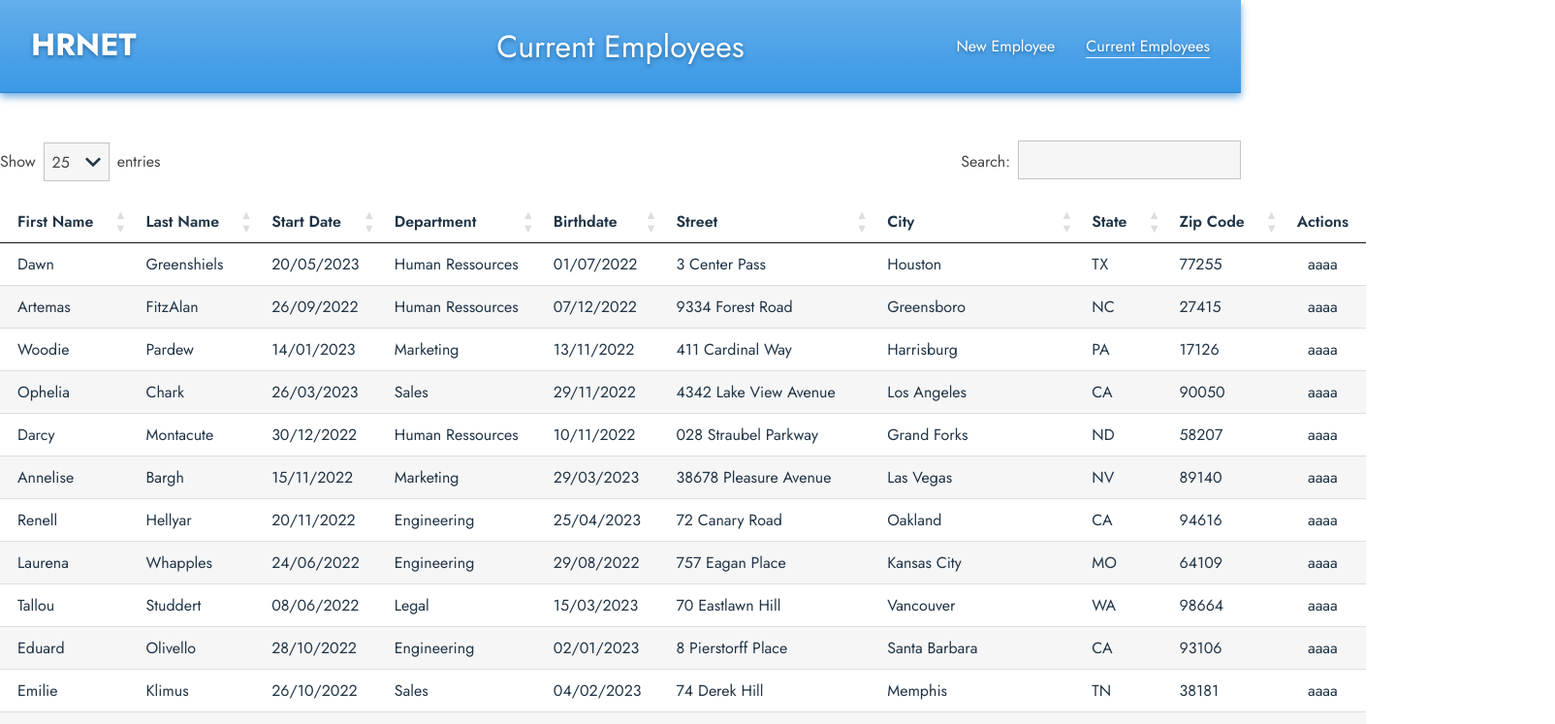
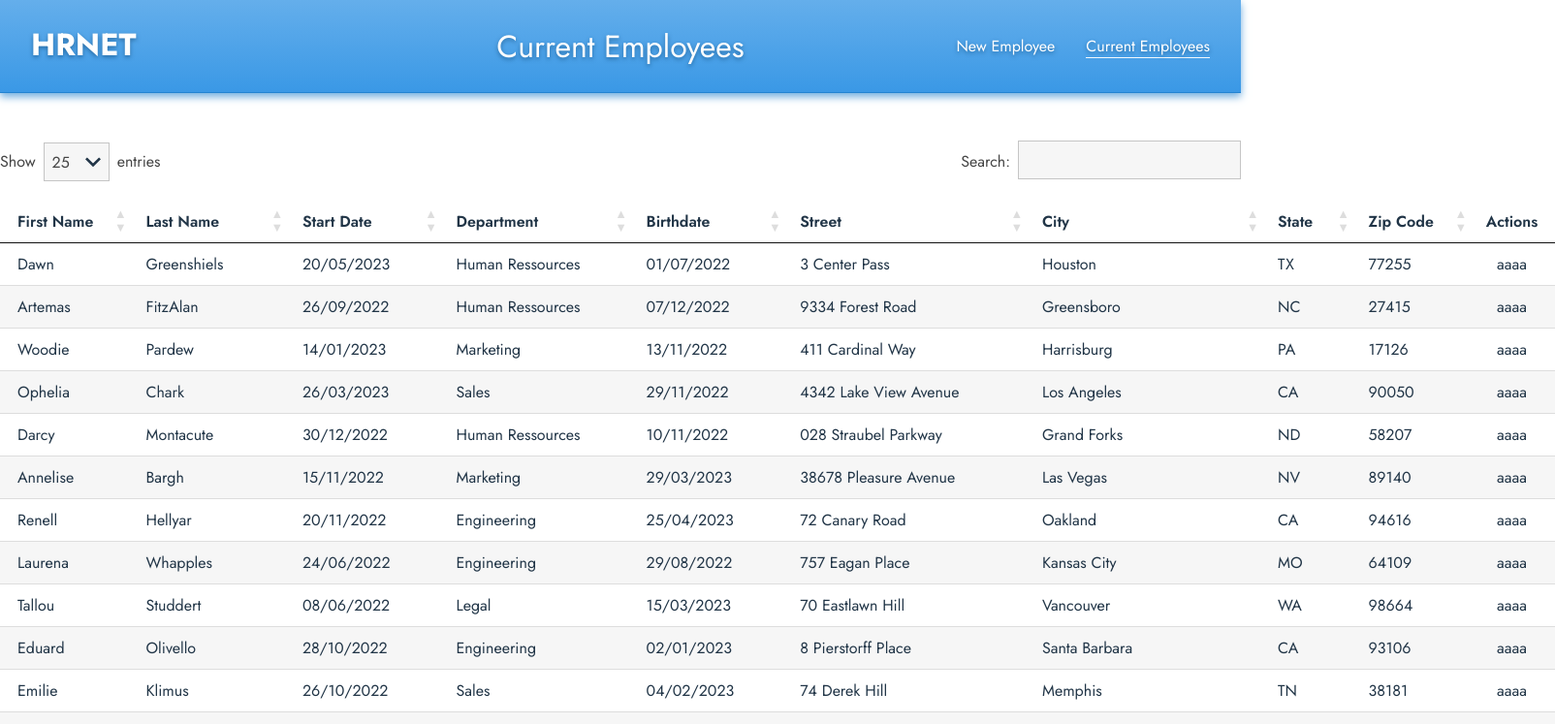
Before and after one commit to ask0ldd/Schoolwork-P14-StateAdded, a React (Vite) app: page /Schoolwork-P14-StateAdded/employee-list in a window 1280 px wide. Shown: the top 747 px of the page at 97% size, 1604 px wide, since content can reach past the window. Built offline with nearby package versions, Linux system fonts and the light colour scheme.

Commit message:
datas table padding style integration

```diff
--- a/src/components/DatasTable/Table.tsx
+++ b/src/components/DatasTable/Table.tsx
@@ -33,6 +33,10 @@ function Table() {
     const arrowActiveColor = {color: preset.th.arrow.activeColor}
     const topSeparatorColor = {borderBottom : '1px solid ' + preset.firstnLastRowSeparatorsColor}
     const hoverRowStyle = {background : preset.evenRow.backgroundColor.hover, borderBottom:'1px solid ' + preset.evenRow.backgroundColor.hover, color : preset.evenRow.textColor.hover}
+    // 10px 18px 10px 18px
+    console.log(preset.row.paddingTop)
+    console.log(preset.row.paddingBottom)
+    const thPadding = {padding : "10px " + (18 + parseInt(preset.row.paddingTop) + 'px ') + "10px " + (18 + parseInt(preset.row.paddingBottom) + 'px')}
 
     return (
       <table style={preset.global ? {background: preset.global.backgroundColor, fontFamily : preset.global.font, color : preset.global.textColor} : {}} id={tableModel.getTableId()} aria-label="Current Employees">
@@ -76,7 +80,7 @@ function Table() {
                   if(column.component && isValidElement(column.component(index))) return (column.component(index, datarow)) // rowdatas datarow
                   // or display datas
                   const key = column.accessor
-                  return(<td key={'tdtable-'+key+'-'+index2+index}>{key && datarow[key as keyof typeof datarow]}</td>)
+                  return(<td style={thPadding} key={'tdtable-'+key+'-'+index2+index}>{key && datarow[key as keyof typeof datarow]}</td>)
                 })
               }
             </tr>
--- a/src/components/DatasTable/presets/PresetClass.ts
+++ b/src/components/DatasTable/presets/PresetClass.ts
@@ -153,7 +153,7 @@ class PresetClass {
         this.#set({...this.#preset,
             row : {
                 ...this.#preset.row,
-                paddingTop : value
+                paddingTop : value.replace('px', '').replace('rem', '').replace('em', '')
             }
         })
         return this
@@ -163,7 +163,7 @@ class PresetClass {
         this.#set({...this.#preset,
             row : {
                 ...this.#preset.row,
-                paddingBottom : value
+                paddingBottom : value.replace('px', '').replace('rem', '').replace('em', '')
             }
         })
         return this
--- a/src/components/DatasTable/style/Table.css
+++ b/src/components/DatasTable/style/Table.css
@@ -8,7 +8,7 @@ table {
 
 tr {
   border-bottom: 1px solid #ddd;
-  height: 44px;
+  /*height: 44px;*/
 }
 
 th {
--- a/src/pages/CurrentEmployees.tsx
+++ b/src/pages/CurrentEmployees.tsx
@@ -41,7 +41,7 @@ function CurrentEmployees() {
       <main className='mainCE'>
         <DatasTable
           tableModel={tableModel} tableDatas={employeesList} preset={
-          basePreset.setRowTopPadding('1rem')/*.setHoveredElementsStyle({textColor: "#FFFFFF", background:'#FF0000'})
+          basePreset.setRowTopPadding('32')/*.setHoveredElementsStyle({textColor: "#FFFFFF", background:'#FF0000'})
           .setOddRowsStyle({background:'#dddddd', separatorColor: '#aaaaaa', textColor : "blue"})*/
           .get()}
           nRowsDefault={25}
```
